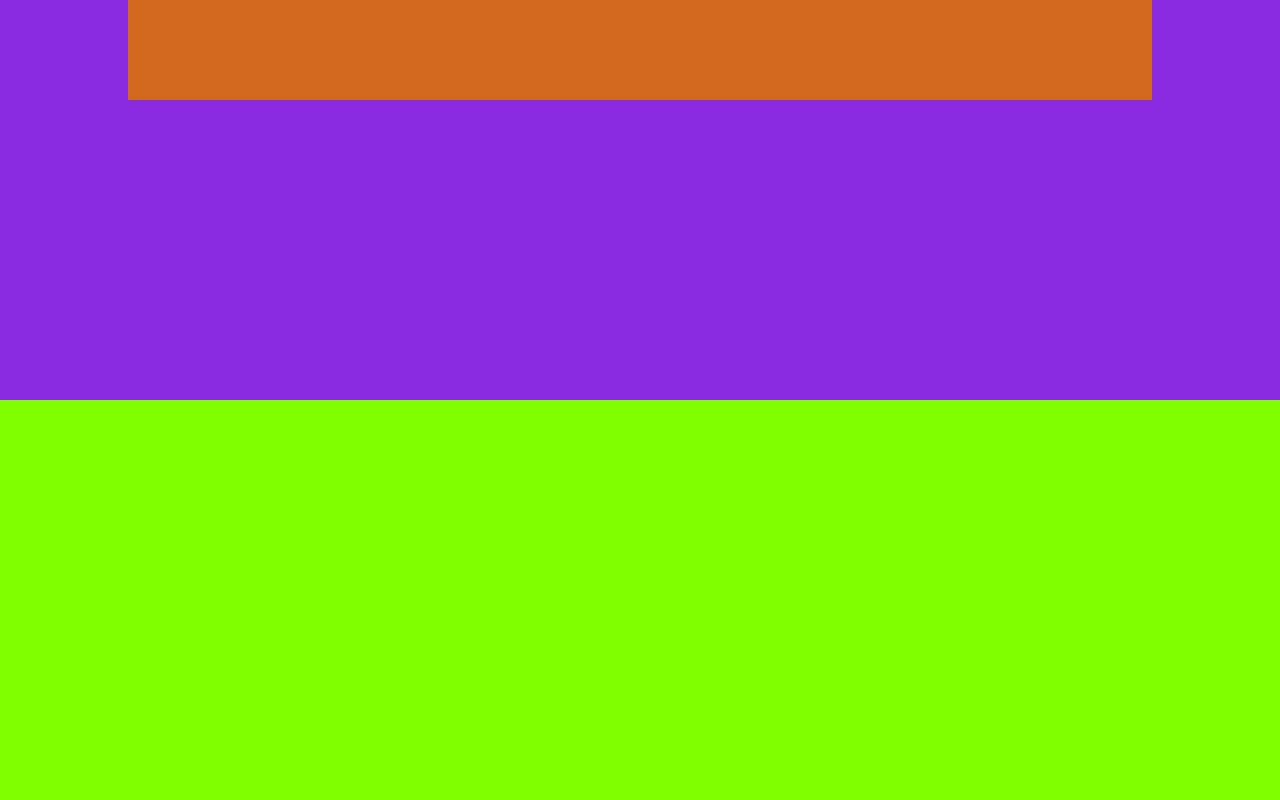
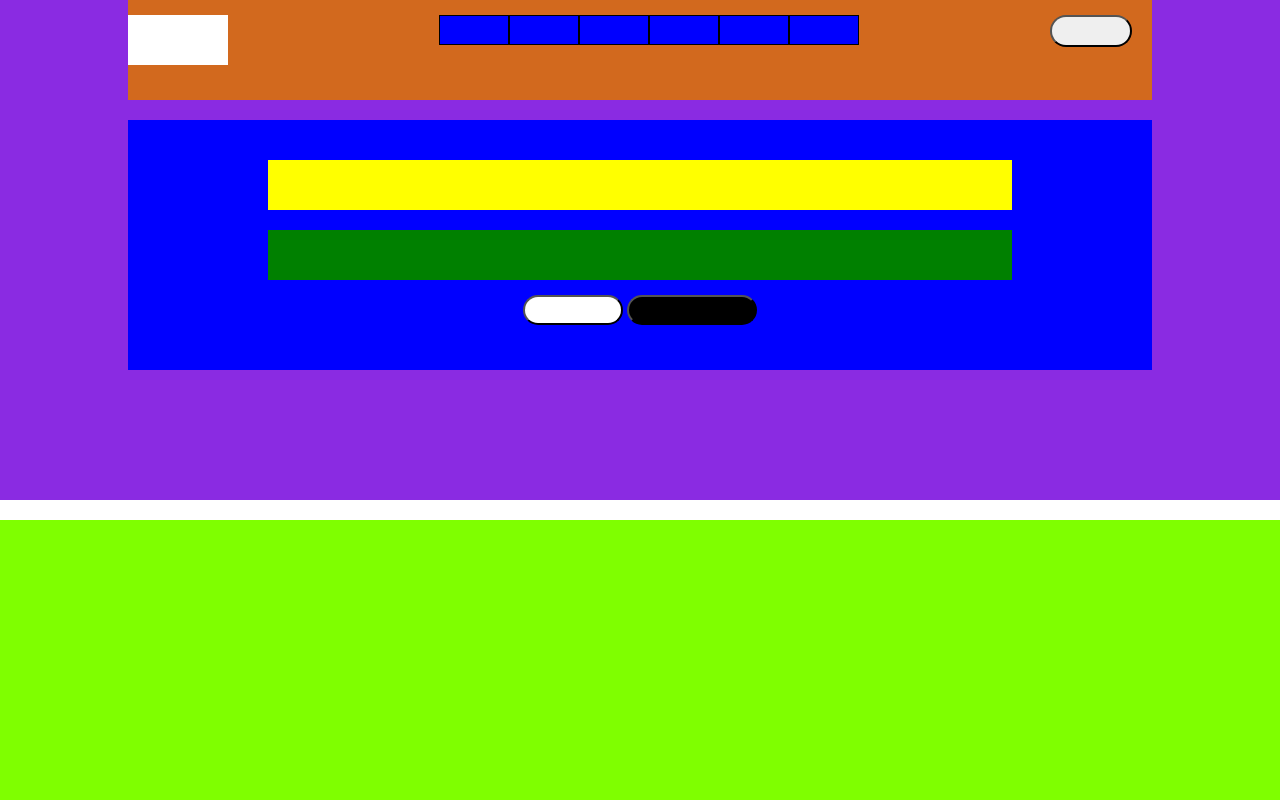
Before and after one commit to Knil88/htmlcss-struttura-discord, a plain HTML site: page index.html in a window 1280 px wide. Shown: the top 800 px of the page. Drawn offline with Linux system fonts and the light colour scheme.

Commit message:
creazione parte main

```diff
--- a/css/style.css
+++ b/css/style.css
@@ -9,19 +9,78 @@
 /* Intestazione */
 
 #intro{
-    height: 400px;
+    height: 500px;
     background-color: blueviolet;
+    margin-bottom: 20px;
 }
 /*barra navigazione   */
-#barra{
+#barra {
     background-color: chocolate;
     width: 80%;
     margin: auto;
     height: 100px;
+    display: flex;
+    justify-content: space-between;
+    padding-top: 15px;
+}
+ul{
+    list-style-type: none;
+    display: flex;
+
 
 }
+#icon{
+background-color: white;
+width: 100px;
+height: 50px;
+}
+.item{
+    background-color: blue;
+    border: black solid 1px;
+    width: 70px;
+    height: 30px;
 
 
+}
+#accedi {
+    height: 32px;
+    width: 82px;
+    margin: 0px 20px;
+    border-radius: 20px;
+}
+#titolo {
+    background-color: blue;
+    height: 250px;
+    width: 80%;
+    margin: auto;
+    padding: 20px 140px;
+    margin-top: 20px;
+    text-align: center;
+}
+ h2,p{
+    margin-top: 20px;
+    height: 50px;
+}
+h2{
+    background-color: yellow;
+}
+p{
+    background-color: green;
+}
+
+.btn {
+    height: 30px;
+    margin-top: 15px;
+    border-radius: 15px;
+}
+.nero{
+    background-color: black;
+    width: 130px;
+}
+.bianco{
+    background-color: white;
+    width: 100px;
+}
 /* Contenuto Principale */
 main{
     background-color: chartreuse;
--- a/index.html
+++ b/index.html
@@ -14,14 +14,61 @@
     <header id="intro">
         <!-- barra navigazione -->
         <nav id="barra">
+           <div id="icon">
 
+           </div>
+           <ul>
+            <li class="item">
+
+            </li>
+            <li class="item">
+
+            </li>
+            <li class="item">
+
+            </li>
+            <li class="item">
+
+            </li>
+            <li class="item">
+
+            </li>
+            <li class="item">
+
+            </li>
+           </ul>
+           <button id="accedi">
+
+           </button>
         </nav>
+        <div id="titolo">
+            <h2>
+
+            </h2>
+            <p>
+            </p>
+            <div>
+                <button class="btn bianco">
+
+                </button>
+                <button class="btn nero">
+
+                </button>
+            </div>
+        </div>
     </header>
 
     <!-- Contenuto principale -->
 
     <main>
+        <section class="flex-container">
+            <div class="flex-item">
 
+            </div>
+            <div class="flex-item">
+
+            </div>
+        </section>
     </main>
 
     <!-- Footer -->
```
